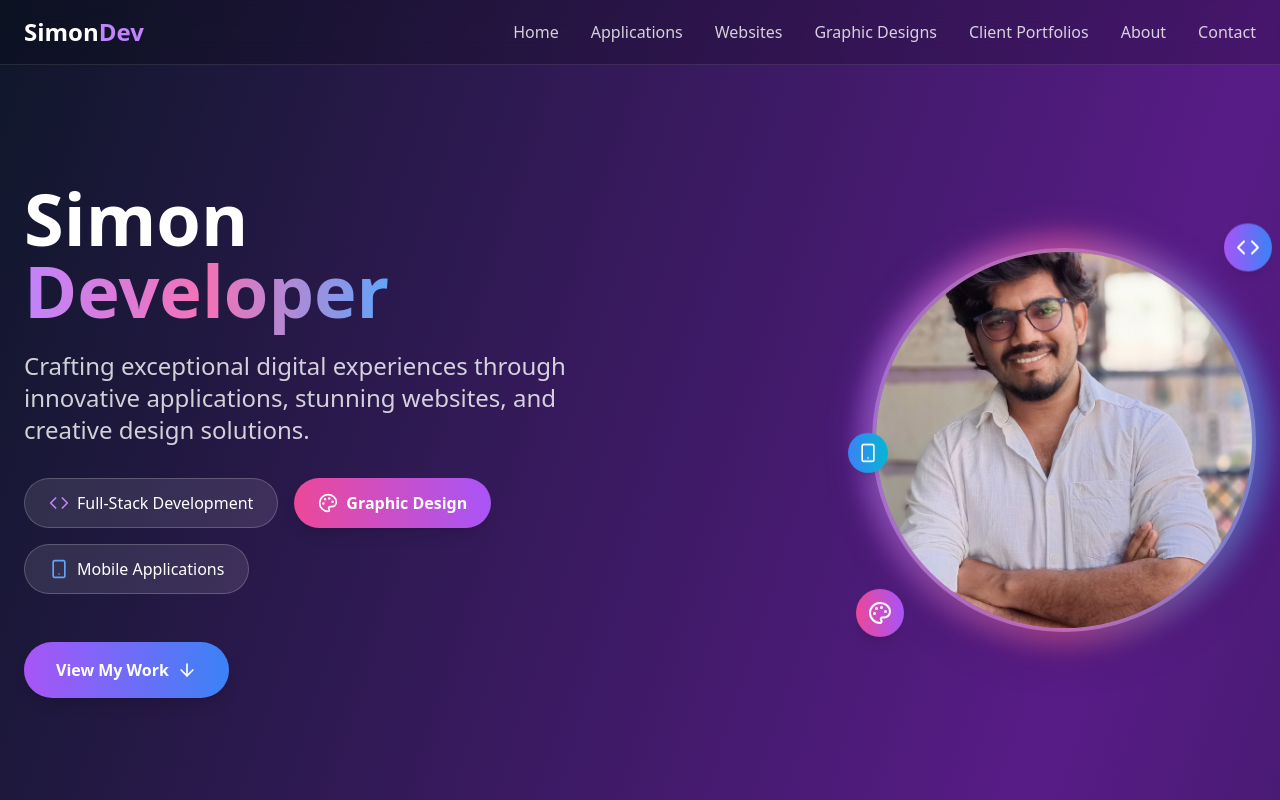
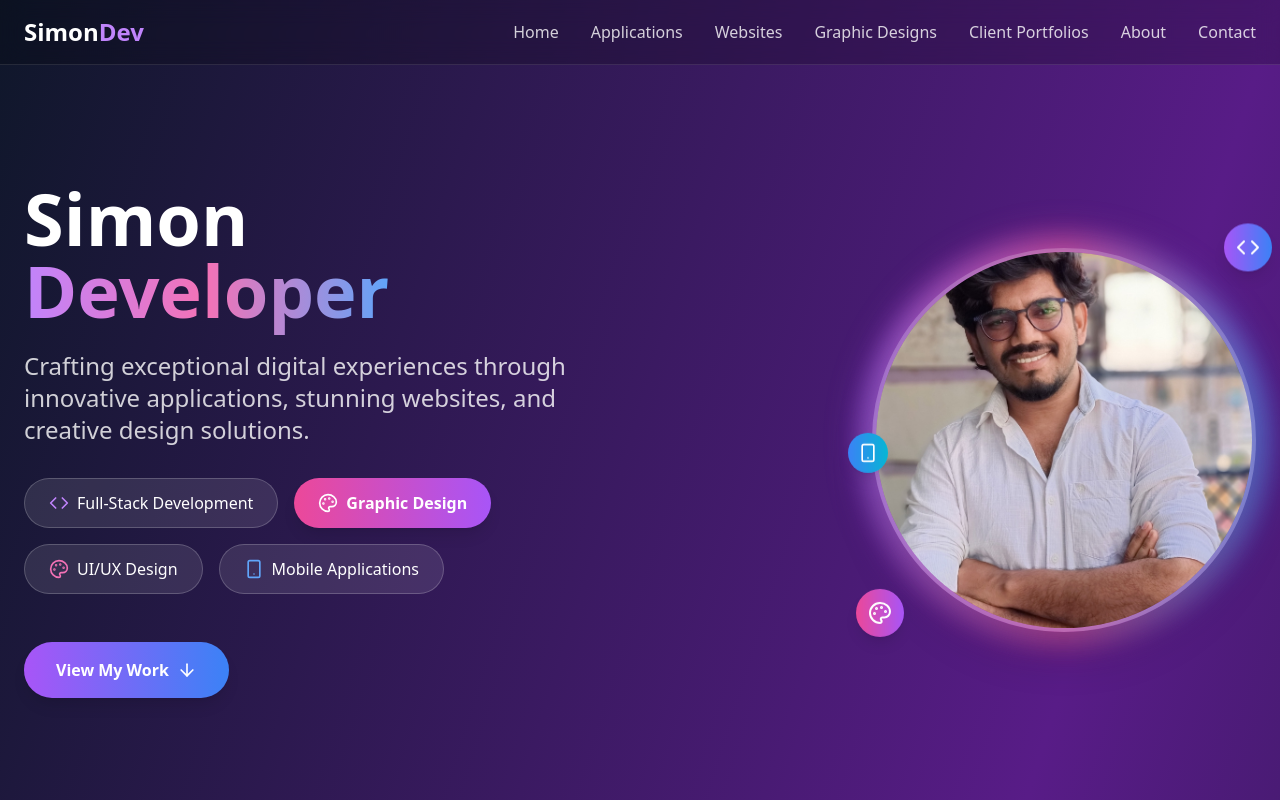
Before and after one commit to IntelligenceNext/academia-pro-school-suite, a React (Vite) app: page / in a window 1280 px wide. Shown: the top 800 px of the page. Built offline with nearby package versions, Linux system fonts and the light colour scheme.

Commit message:
Revert Hero button changes
Re-adds the UI/UX Designs button to the Hero section.

```diff
--- a/src/components/Hero.tsx
+++ b/src/components/Hero.tsx
@@ -1,3 +1,4 @@
+
 import { ArrowDown, Code, Palette, Smartphone } from "lucide-react";
 
 export const Hero = () => {
@@ -30,6 +31,10 @@ export const Hero = () => {
                 <Palette className="text-white" size={20} />
                 <span>Graphic Design</span>
               </a>
+              <div className="flex items-center space-x-2 bg-white/10 backdrop-blur-sm rounded-full px-6 py-3 border border-white/20 hover:bg-white/20 transition-all duration-300">
+                <Palette className="text-pink-400" size={20} />
+                <span className="text-white">UI/UX Design</span>
+              </div>
               <div className="flex items-center space-x-2 bg-white/10 backdrop-blur-sm rounded-full px-6 py-3 border border-white/20 hover:bg-white/20 transition-all duration-300">
                 <Smartphone className="text-blue-400" size={20} />
                 <span className="text-white">Mobile Applications</span>
```
